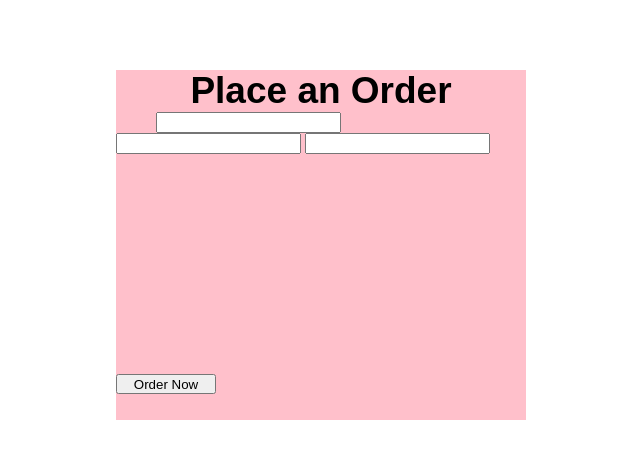
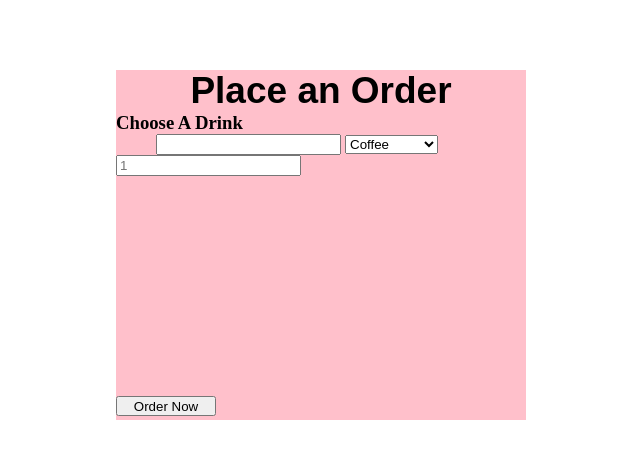
Before and after one commit to emcabrera/Practice_Practical, a website: page index.html in a window 1280 px wide. Shown: the whole page, without its empty margins (454-1094 px from the left). Drawn offline with Linux system fonts and the light colour scheme.

Commit message:
something

```diff
--- a/app.js
+++ b/app.js
@@ -1,9 +1,6 @@
 const name = document.getElementById("name");
-const coffee = document.getElementById("coffee");
 const quantity = document.getElementById("quantity");
 const submit = document.getElementById("submit");
 
 
-submit.addEventListener("click", function() {
-
-})
+document.getElementById("submit").addEventListener("click", function() {})
--- a/index.html
+++ b/index.html
@@ -7,9 +7,13 @@
 <body>
 <div class="box">
 <h1 class="title">Place an Order</h1>
+    <h3>Choose A Drink</h3>
 <input id="name" type="text">
-<input id="coffee" type="text">
-<input id="quantity" type="text">
+    <select name="drinks" id="drinks">
+        <option value="2.99">Coffee</option>
+        <option value="5.99">Dark Coffee</option>
+    </select>
+<input type="text" id="quantity" placeholder="1">
     <div>
 <button id="submit">Order Now</button>
     </div>
```
